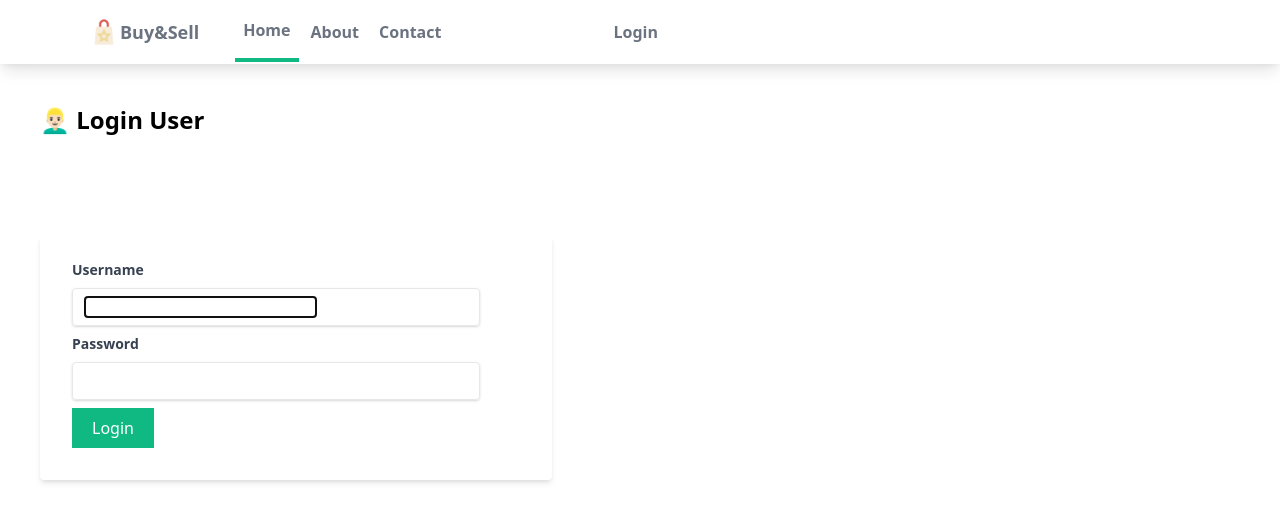
After one commit to Saile16/django-EcomSimu, a Django app: page /users/login/ in a window 1280 px wide. The commit adds this page. Shown: the top 522 px of the page. Run offline with Django 4.2, Linux system fonts and the light colour scheme; style sheets or scripts are compiled from the project's sources.

Commit message:
Agregamos las paginas y funcionalidad de login y logout

```diff
--- a/myapp/templates/myapp/base.html
+++ b/myapp/templates/myapp/base.html
@@ -4,26 +4,52 @@
     <link rel="stylesheet" href="{% static 'myapp/styles.css' %}" />
   </head>
   <body>
-    <nav class="bg-white shadow-lg ">
-        <div class="max-w-6xl mx-auto px-4 ">
+    <nav class="bg-white shadow-lg">
+      <div class="max-w-6xl mx-auto px-4">
         <div class="flex justify-between">
           <div class="flex space-x-7">
             <div>
               <a href="#" class="flex items-center px-2 py-4">
-                            <img class="h-8 w-8" src="{% static 'myapp/images/shopping.png' %}" alt=""/>
-                            <span class="text-gray-500 font-semibold text-lg">Buy&Sell</span>
+                <img
+                  class="h-8 w-8"
+                  src="{% static 'myapp/images/shopping.png' %}"
+                  alt=""
+                />
+                <span class="text-gray-500 font-semibold text-lg"
+                  >Buy&Sell</span
+                >
               </a>
             </div>
             <div class="items-center flex space-x-1">
-                        <a href="#" class="py-4 px-2 text-gray-500 font-semibold border-b-4 border-green-500">Home</a>
-                        <a href="#" class="py-4 px-2 text-gray-500 font-semibold">About</a>
-                        <a href="#" class="py-4 px-2 text-gray-500 font-semibold">Contact</a>
+              <a
+                href="{% url 'myapp:products'%}"
+                class="py-4 px-2 text-gray-500 font-semibold border-b-4 border-green-500"
+                >Home</a
+              >
+              <a href="#" class="py-4 px-2 text-gray-500 font-semibold"
+                >About</a
+              >
+              <a href="#" class="py-4 px-2 text-gray-500 font-semibold"
+                >Contact</a
+              >
+              {% if user.is_authenticated %}
+              <a
+                class="py-4 px-40 text-gray-500 font-semibold"
+                href="{% url 'users:logout' %}"
+                >Logout</a
+              >
+              {% else %}
+              <a
+                class="py-4 px-40 text-gray-500 font-semibold"
+                href="{% url 'users:login'%}"
+                >Login</a
+              >
+              {% endif %}
             </div>
           </div>
         </div>
       </div>
     </nav>
-    {% block content %}
-    {% endblock%}
+    {% block content %} {% endblock%}
   </body>
 </html>
--- a/mysite/settings.py
+++ b/mysite/settings.py
@@ -127,3 +127,6 @@ DEFAULT_AUTO_FIELD = 'django.db.models.BigAutoField'
 
 MEDIA_ROOT=BASE_DIR/'media'
 MEDIA_URL='/media/'
+
+#para la redireccion de los usuarios al hacer login
+LOGIN_REDIRECT_URL='myapp:products'
--- /dev/null
+++ b/users/templates/users/login.html
@@ -0,0 +1,37 @@
+{% extends 'myapp/base.html' %} {% block content %}
+<h1 class="text-2xl m-10 font-bold">👱🏻‍♂️ Login User</h1>
+<div class="container py-5">
+  <form
+    class="w-2/5 bg-white shadow-md m-10 rounded px-8 pt-6 pb-8 mb-4"
+    method="POST"
+  >
+    {% csrf_token %}
+    <div class="mb-2">
+      <label class="block text-gray-700 text-sm font-bold mb-2" for=""
+        >Username</label
+      >
+      <div
+        class="shadow appearance-none border rounded py-2 px-3 mr-10 text-gray-700 leading-tight"
+      >
+        {{ form.username }}
+      </div>
+    </div>
+
+    <div class="mb-2">
+      <label class="block text-gray-700 text-sm font-bold mb-2" for=""
+        >Password</label
+      >
+      <div
+        class="shadow appearance-none border rounded py-2 px-3 mr-10 text-gray-700 leading-tight"
+      >
+        {{ form.password }}
+      </div>
+    </div>
+
+    <button class="bg-green-500 text-white px-5 py-2" type="submit">
+      Login
+    </button>
+  </form>
+</div>
+
+{% endblock %}
--- /dev/null
+++ b/users/templates/users/logout.html
@@ -0,0 +1,3 @@
+{% extends 'myapp/base.html' %} {% block content %}
+<h1>You have been logged out</h1>
+{% endblock %}
--- a/users/urls.py
+++ b/users/urls.py
@@ -1,8 +1,11 @@
 from django.contrib import admin
 from django.urls import path
 from . import views
+from django.contrib.auth import views as authentication_views
 app_name='users'
 urlpatterns = [
     path('register/', views.register,name='register'),
+    path('login/',authentication_views.LoginView.as_view(template_name='users/login.html'),name='login'),
+    path('logout/',authentication_views.LogoutView.as_view(template_name='users/logout.html'),name='logout')
 
 ]
```
Also changed, not shown: db.sqlite3, users/views.py (line endings or trailing spaces). Lines whose indentation alone changed are shown as unchanged.
